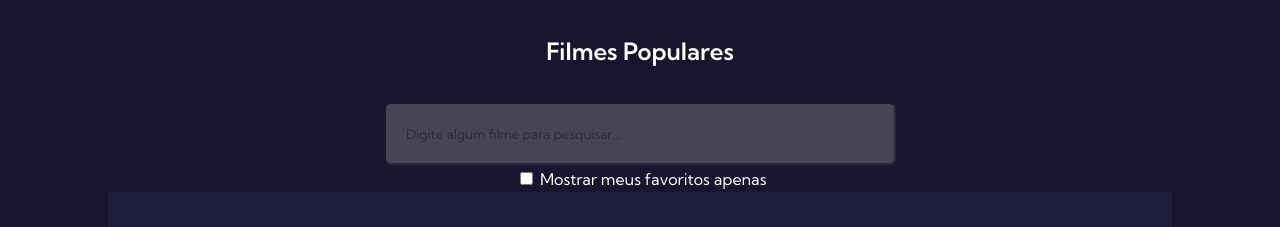
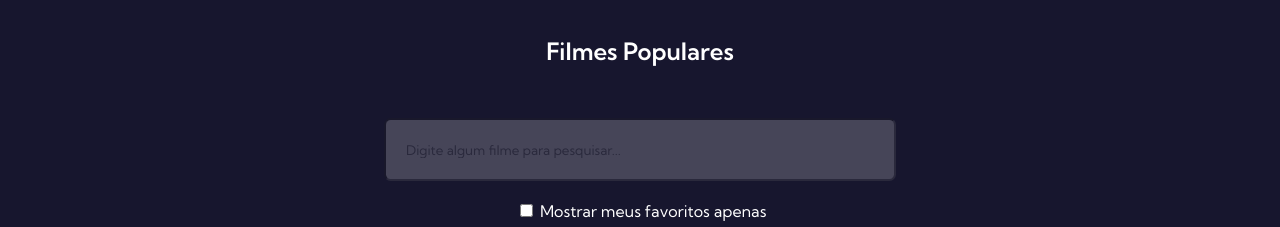
Before and after one commit to leonardo-o-s-s/popular-movies, a website built with Vite: page src/index.html in a window 1280 px wide. Shown: the top 227 px of the page. Built offline with nearby package versions, Linux system fonts and the light colour scheme; grey boxes are pictures that could not be loaded.

Commit message:
finalizando alinhamentos

```diff
--- a/src/styles/style.css
+++ b/src/styles/style.css
@@ -24,6 +24,7 @@ body {
     display: flex;
     flex-direction: column;
     align-items: center;
+    row-gap: 1em;
 }
 
 .inicio__titulo-principal {
@@ -41,6 +42,7 @@ body {
 
 .inicio__checkbox {
     text-align: center;
+    margin: 0 0 2em 0;
 }
 
 #favoritos {
```
